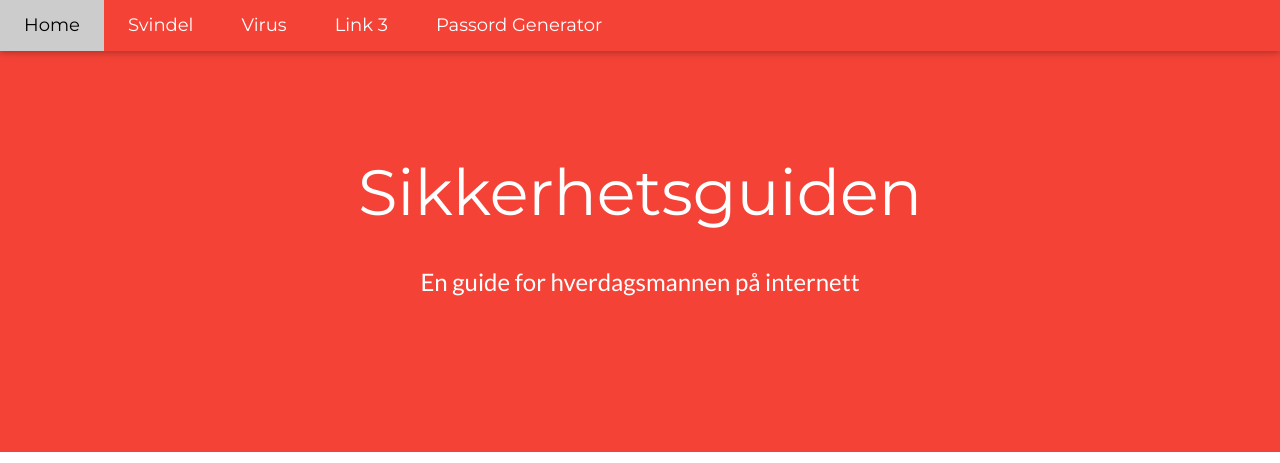
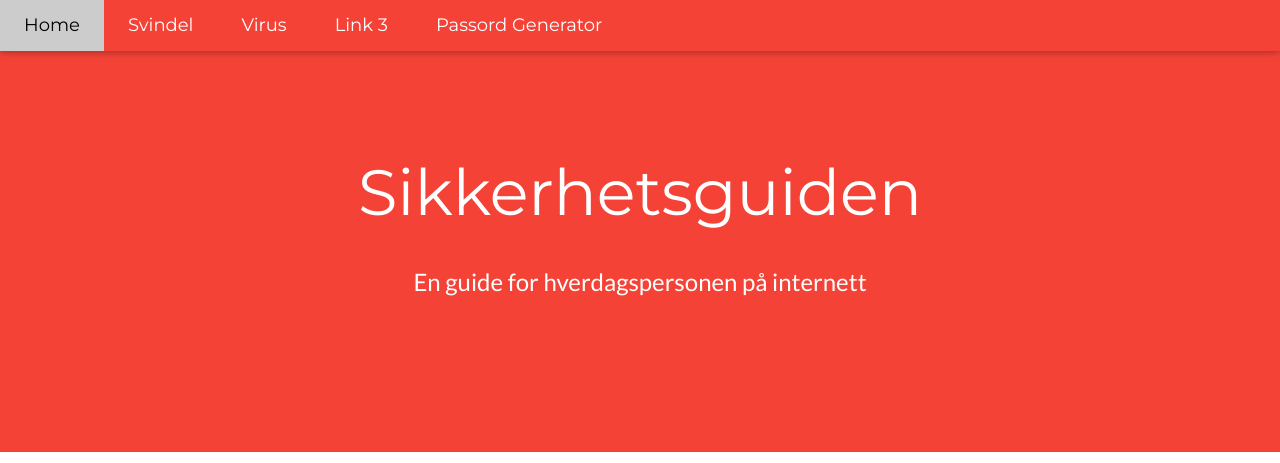
Before and after one commit to mojitoen/SP2, a Flask app: page / in a window 1280 px wide. Shown: the top 463 px of the page. Run offline with Flask 2, Linux system fonts and the light colour scheme.

Commit message:
Index er nå gender-neutral

```diff
--- a/templates/index.html
+++ b/templates/index.html
@@ -37,7 +37,7 @@ body,h1,h2,h3,h4,h5,h6 {font-family: "Lato", sans-serif}
 <!-- Header -->
 <header class="w3-container w3-red w3-center" style="padding:128px 16px">
   <h1 class="w3-margin w3-jumbo">Sikkerhetsguiden</h1>
-  <p class="w3-xlarge">En guide for hverdagsmannen på internett</p>
+  <p class="w3-xlarge">En guide for hverdagspersonen på internett</p>
 
 </header>
 
```
